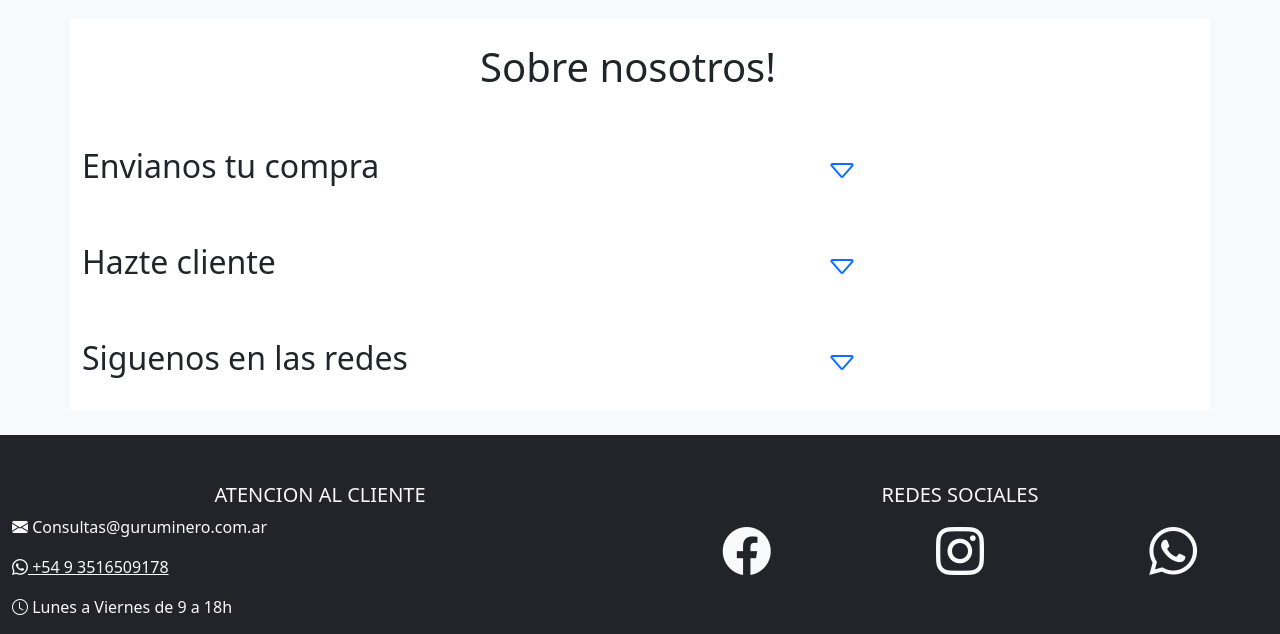
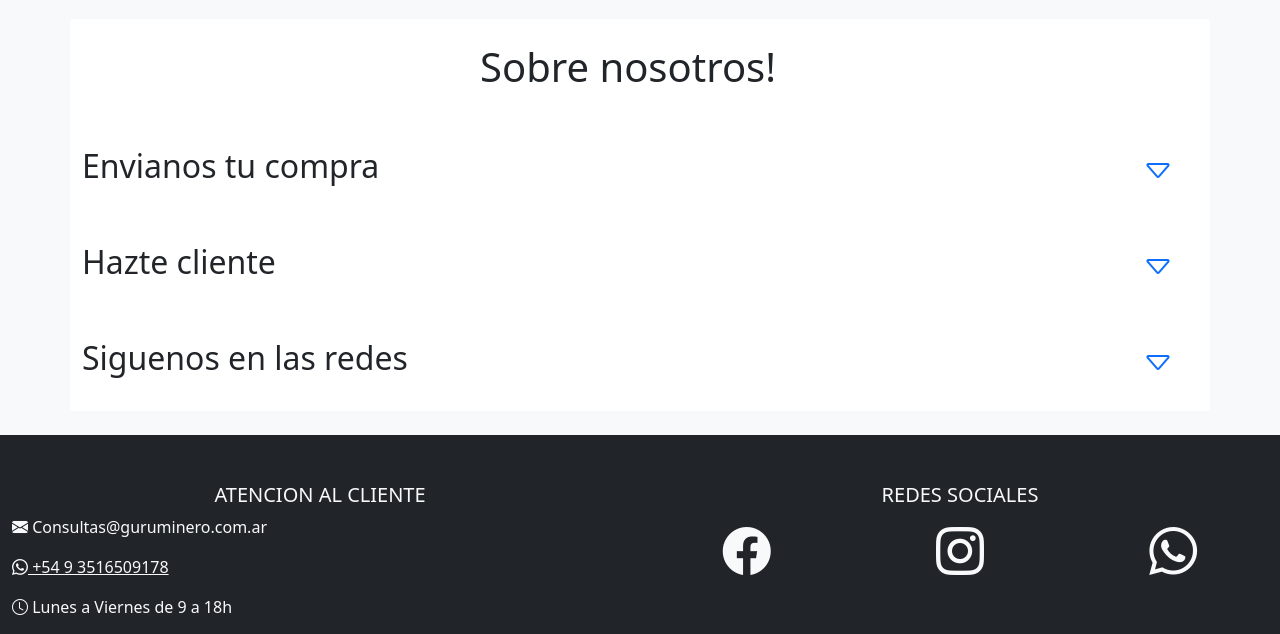
Before and after one commit to ivanln26/404_minerva, a Django app: page /about_us in a window 1280 px wide. Shown: the part 56-690 px from the top of the page. Run offline with Django 3.2, Linux system fonts and the light colour scheme.

```diff
--- a/minerva/templates/about_us.html
+++ b/minerva/templates/about_us.html
@@ -9,7 +9,7 @@
         <div class="col-8">
             <h2>Envianos tu compra</h2>
         </div>
-        <div class="col-4">
+        <div class="col-4 text-end">
             <a style="font-size: 2em;" href="#purchase" data-bs-toggle="collapse"><i class="bi-caret-down"></i></a>
         </div>
     </div>
@@ -24,7 +24,7 @@
         <div class="col-8">
             <h2>Hazte cliente</h2>
         </div>
-        <div class="col-4">
+        <div class="col-4 text-end">
             <a style="font-size: 2em;" href="#client" data-bs-toggle="collapse"><i class="bi-caret-down"></i></a>
         </div>
     </div>
@@ -39,7 +39,7 @@
         <div class="col-8">
             <h2>Siguenos en las redes</h2>
         </div>
-        <div class="col-4">
+        <div class="col-4 text-end">
             <a style="font-size: 2em;" href="#social" data-bs-toggle="collapse"><i class="bi-caret-down"></i></a>
         </div>
     </div>
```
